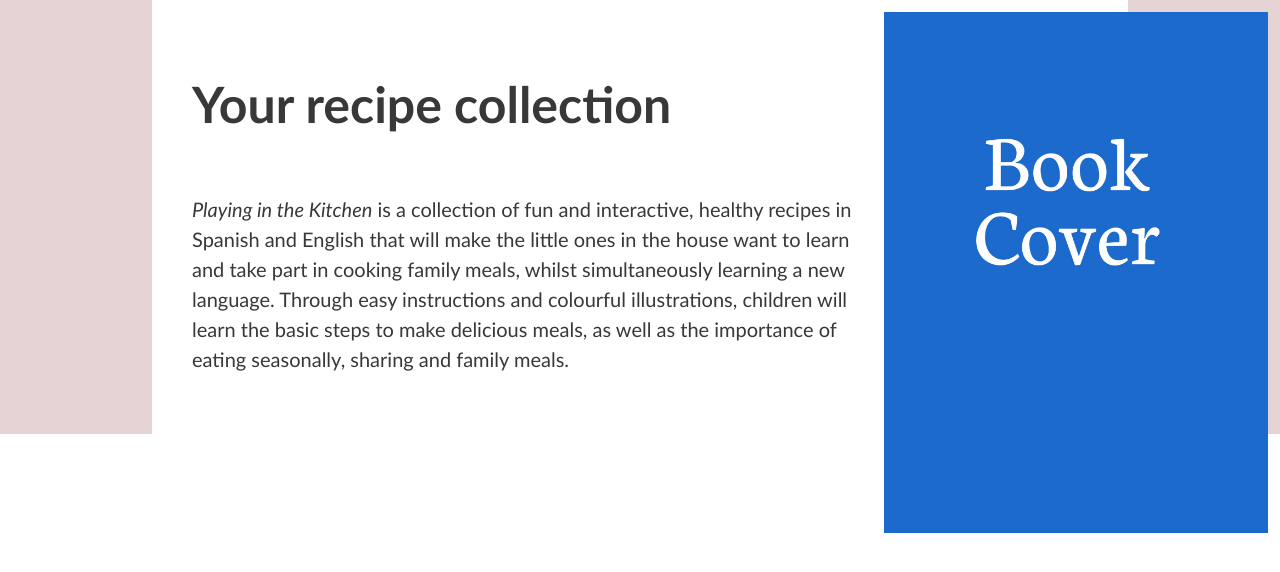
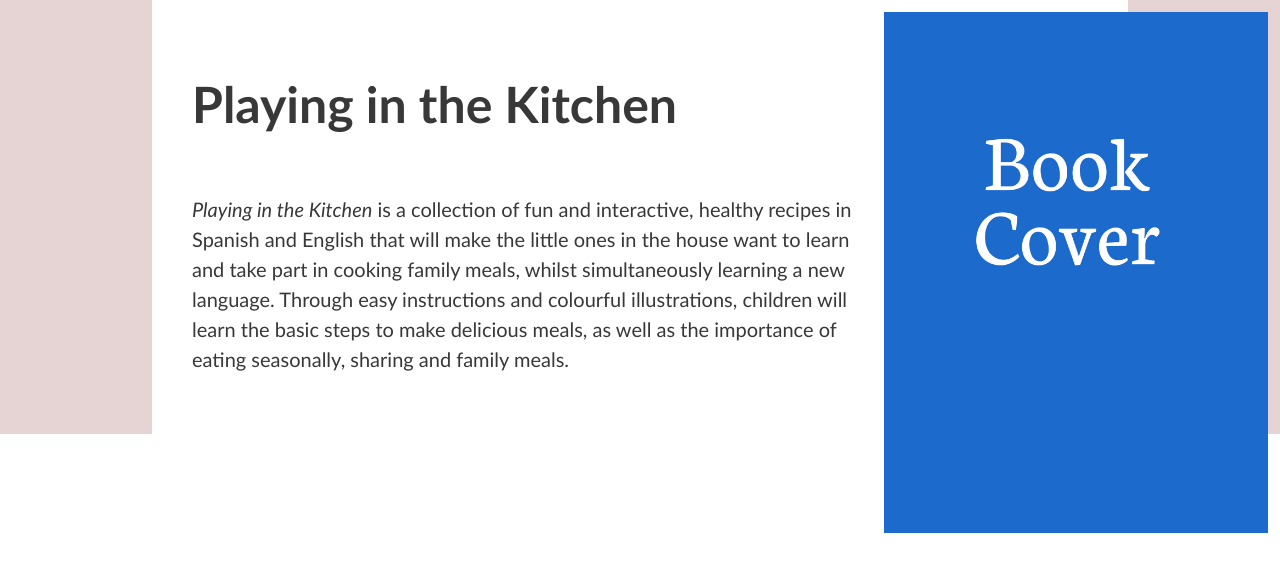
Before and after one commit to paulaves/paulaves.github.io, a Jekyll site: the page built from pages/recipes.md, in a window 1280 px wide. Shown: the top 572 px of the page. Built offline with Jekyll 4.4.1, drawn with Linux system fonts in a browser that asks for light colours.

Commit message:
recipe page title

```diff
--- a/_config.yml
+++ b/_config.yml
@@ -53,7 +53,7 @@
 # Change this text to yourown
 header_text: Publishing in the Age of the Anthropocene
 
-recipecollection: Your recipe collection
+recipecollection: Playing in the Kitchen
 
 # find an image for your own home page and put it into the images folder
 header_feature_image: /uploads/qingbao.jpg
```
